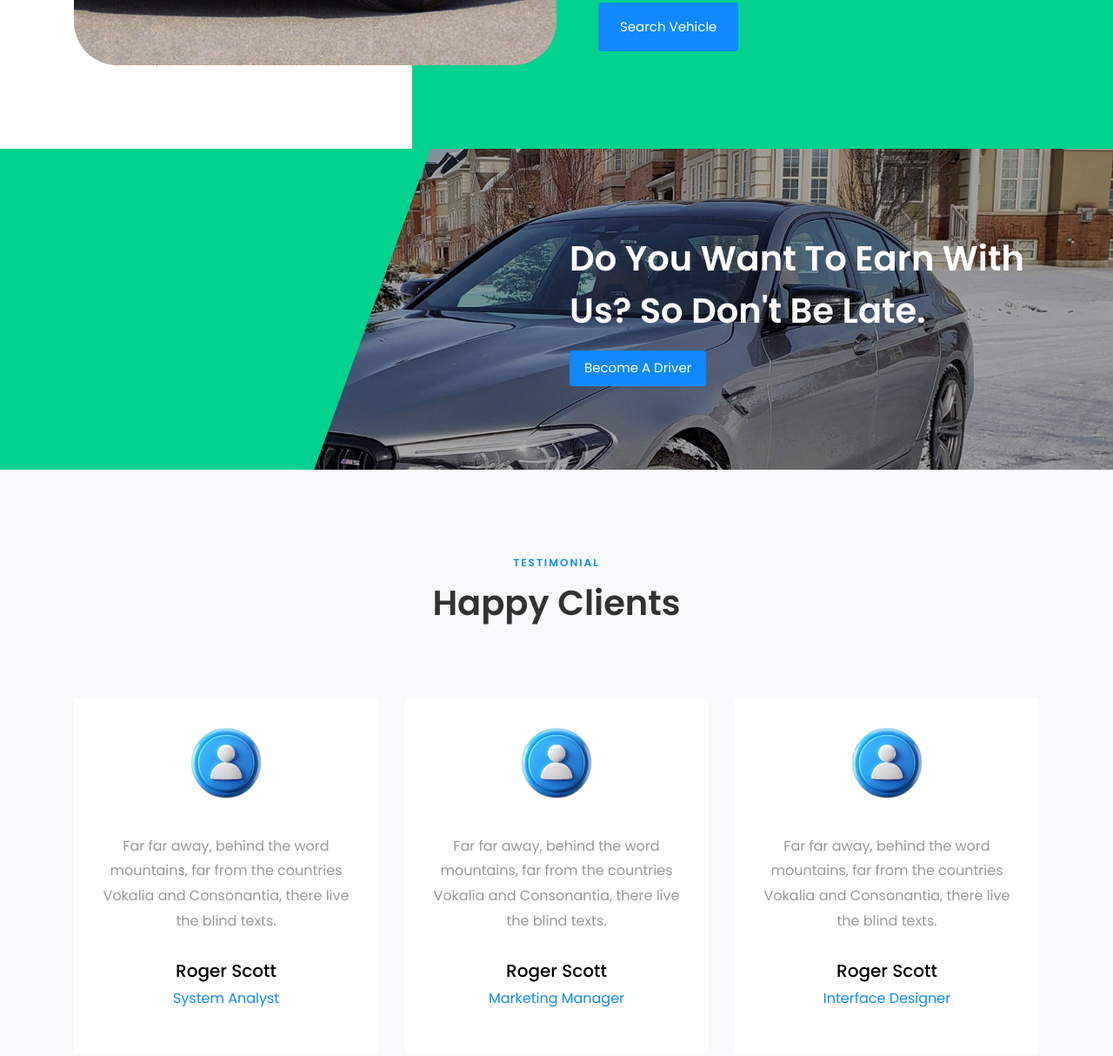
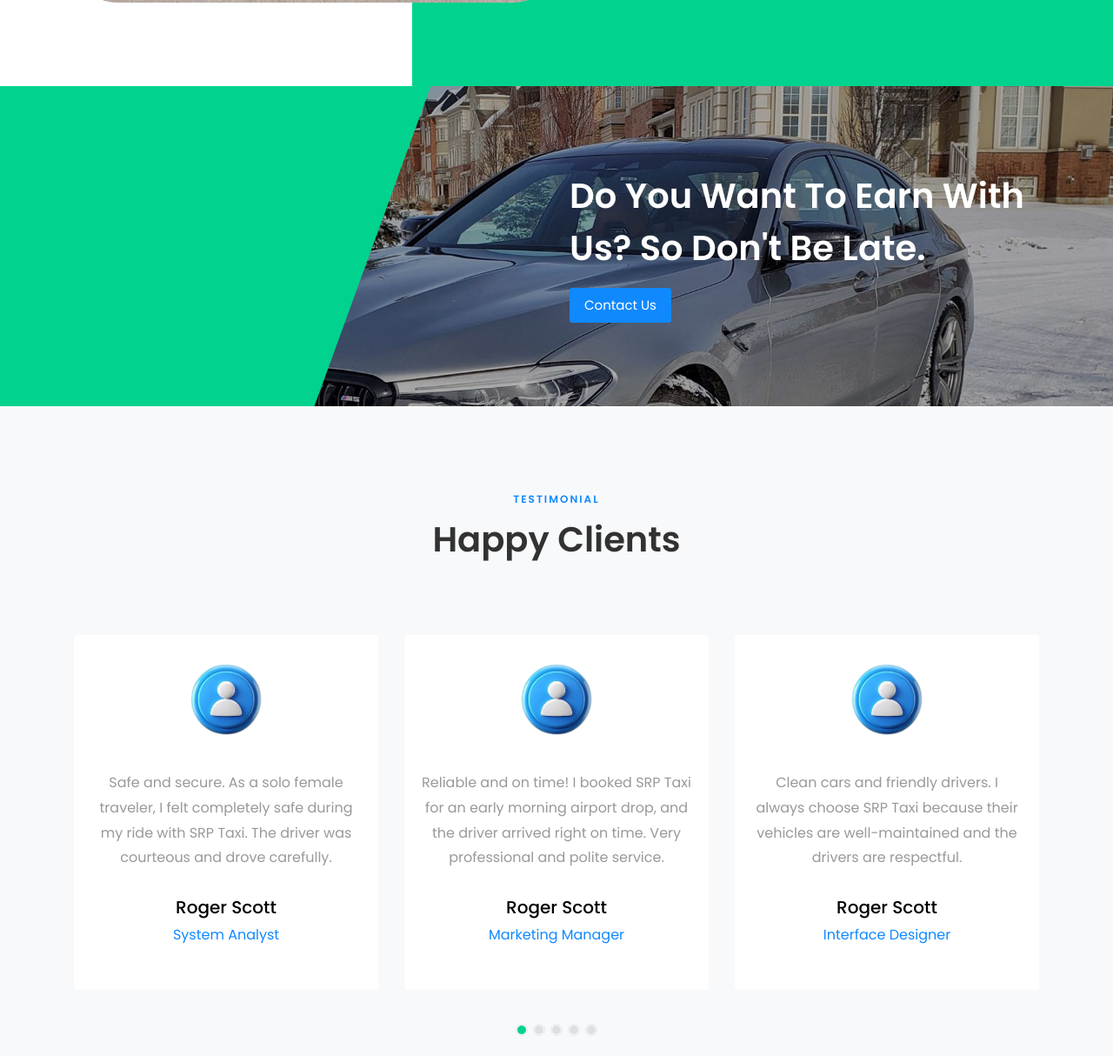
Before and after one commit to thena-siva/taxi, a plain HTML site: page about.html in a window 1280 px wide. Shown: the part 1194-2408 px from the top of the page at 87% size. Drawn offline with Linux system fonts and the light colour scheme; some packages are replaced by stand-ins of ours; no server answers; files whose address does not match are found by name.

Commit message:
Update about.html

```diff
--- a/about.html
+++ b/about.html
@@ -71,7 +71,7 @@
 	            <h2 class="mb-4">Welcome to <b>SRP Taxi</b></h2>
 
 	            <p>Welcome to <b>SRP Taxi</b>, your trusted partner for hassle-free and reliable taxi booking services. We are committed to providing a seamless and comfortable travel experience, whether you need a quick ride across town, a long-distance journey, or an airport transfer. Our fleet of well-maintained vehicles, combined with professional and courteous drivers, ensures safety, punctuality, and convenience at every step. With our easy-to-use online booking system and 24/7 customer support, we strive to make transportation effortless for our customers. At SRP Taxi, we prioritize affordability, efficiency, and customer satisfaction, making us the go-to choice for all your taxi needs. Book your ride today and experience a smooth and stress-free journey with us!!!</p>
-	            <p><a href="#" class="btn btn-primary py-3 px-4">Search Vehicle</a></p>
+
 	          </div>
 					</div>
 				</div>
@@ -84,7 +84,7 @@
 				<div class="row justify-content-end">
 					<div class="col-md-6 heading-section heading-section-white ftco-animate">
             <h2 class="mb-3">Do You Want To Earn With Us? So Don't Be Late.</h2>
-            <a href="#" class="btn btn-primary btn-lg">Become A Driver</a>
+            <a href="contact.html" class="btn btn-primary btn-lg">Contact Us</a>
           </div>
 				</div>
 			</div>
@@ -107,7 +107,7 @@
                   <div class="user-img mb-2" style="background-image: url(images/client.png)">
                   </div>
                   <div class="text pt-4">
-                    <p class="mb-4">Far far away, behind the word mountains, far from the countries Vokalia and Consonantia, there live the blind texts.</p>
+                    <p class="mb-4">Reliable and on time! I booked SRP Taxi for an early morning airport drop, and the driver arrived right on time. Very professional and polite service.</p>
                     <p class="name">Roger Scott</p>
                     <span class="position">Marketing Manager</span>
                   </div>
@@ -118,7 +118,7 @@
                   <div class="user-img mb-2" style="background-image: url(images/client.png)">
                   </div>
                   <div class="text pt-4">
-                    <p class="mb-4">Far far away, behind the word mountains, far from the countries Vokalia and Consonantia, there live the blind texts.</p>
+                    <p class="mb-4">Clean cars and friendly drivers. I always choose SRP Taxi because their vehicles are well-maintained and the drivers are respectful.</p>
                     <p class="name">Roger Scott</p>
                     <span class="position">Interface Designer</span>
                   </div>
@@ -129,7 +129,7 @@
                   <div class="user-img mb-2" style="background-image: url(images/client.png)">
                   </div>
                   <div class="text pt-4">
-                    <p class="mb-4">Far far away, behind the word mountains, far from the countries Vokalia and Consonantia, there live the blind texts.</p>
+                    <p class="mb-4">Affordable and comfortable rides. I’ve used SRP Taxi multiple times and it’s always a smooth experience. Great value for money!</p>
                     <p class="name">Roger Scott</p>
                     <span class="position">UI Designer</span>
                   </div>
@@ -140,7 +140,7 @@
                   <div class="user-img mb-2" style="background-image: url(images/client.png)">
                   </div>
                   <div class="text pt-4">
-                    <p class="mb-4">Far far away, behind the word mountains, far from the countries Vokalia and Consonantia, there live the blind texts.</p>
+                    <p class="mb-4">Excellent customer service. I had to change my pickup time, and their support team handled it quickly and kindly. Highly recommended!</p>
                     <p class="name">Roger Scott</p>
                     <span class="position">Web Developer</span>
                   </div>
@@ -151,7 +151,7 @@
                   <div class="user-img mb-2" style="background-image: url(images/client.png)">
                   </div>
                   <div class="text pt-4">
-                    <p class="mb-4">Far far away, behind the word mountains, far from the countries Vokalia and Consonantia, there live the blind texts.</p>
+                    <p class="mb-4">Safe and secure. As a solo female traveler, I felt completely safe during my ride with SRP Taxi. The driver was courteous and drove carefully.</p>
                     <p class="name">Roger Scott</p>
                     <span class="position">System Analyst</span>
                   </div>
```
